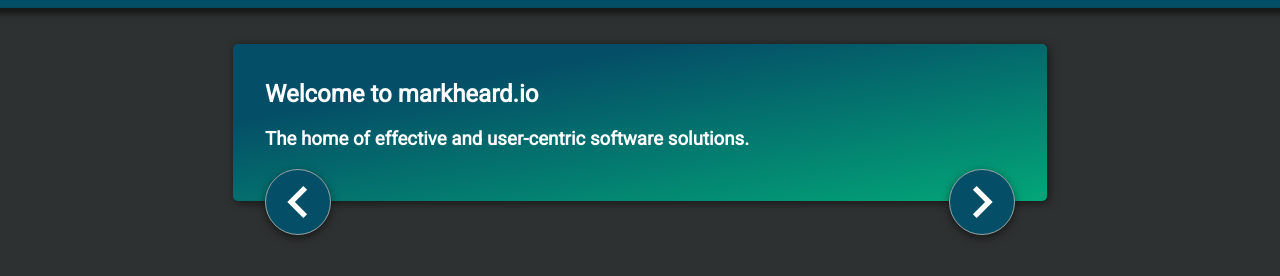
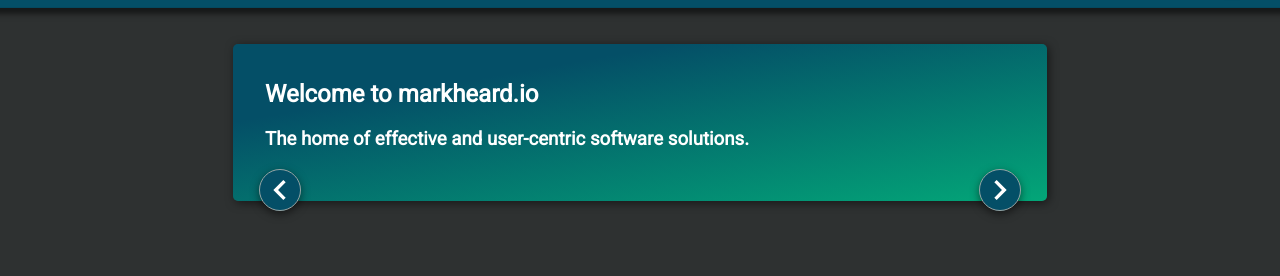
Before and after one commit to heardMan/markheardio, a website: page index.html in a window 1280 px wide. Shown: the part 84-360 px from the top of the page. Drawn offline with Linux system fonts and the light colour scheme.

```diff
--- a/styles/main.css
+++ b/styles/main.css
@@ -233,13 +233,14 @@
 .selected {
     margin-right:auto;
     margin-left:auto;
+    padding: 1rem;
     position:relative;
     display: block;
 }
 
 .rnd-btn{
-    width: 64px;
-    height: 64px;
+    width: 40px;
+    height: 40px;
     border-radius: 100%;
     border: solid #95a5a6 1px;
     background-color: #044F67;
@@ -249,20 +250,30 @@
 .left-btn-elem{
     position: absolute;
     top:50%;
-    left:0px;
+    left:-30px;
 
 }
 
 .right-btn-elem{
     position: absolute;
     top:50%;
-    right:0px;
+    right:-30px;
+
 
 }
 
 
 .home{
     max-width: 750px;
+}
+
+@media (min-width: 500px) {
+    .right-btn-elem{
+        margin-right: 0.5rem;
+    }
+    .left-btn-elem{
+        margin-left: 0.5rem;
+    }
 }
 
 @media (min-width: 760px) {
@@ -287,6 +298,13 @@
         width: 34%;
         background-color: #2e3131;
     }
+    .right-btn-elem{
+        margin-right: 1rem;
+    }
+    .left-btn-elem{
+        margin-left: 1rem;
+    }
+
   }
 
   @media (min-width: 1200px) {
@@ -295,4 +313,13 @@
         width: 20%;
         background-color: #2e3131;
     }
+
+    .right-btn-elem{
+        margin-right: 1.5rem;
+
+    }
+    .left-btn-elem{
+        margin-left: 1.5rem;
+
+    }
   }
```
